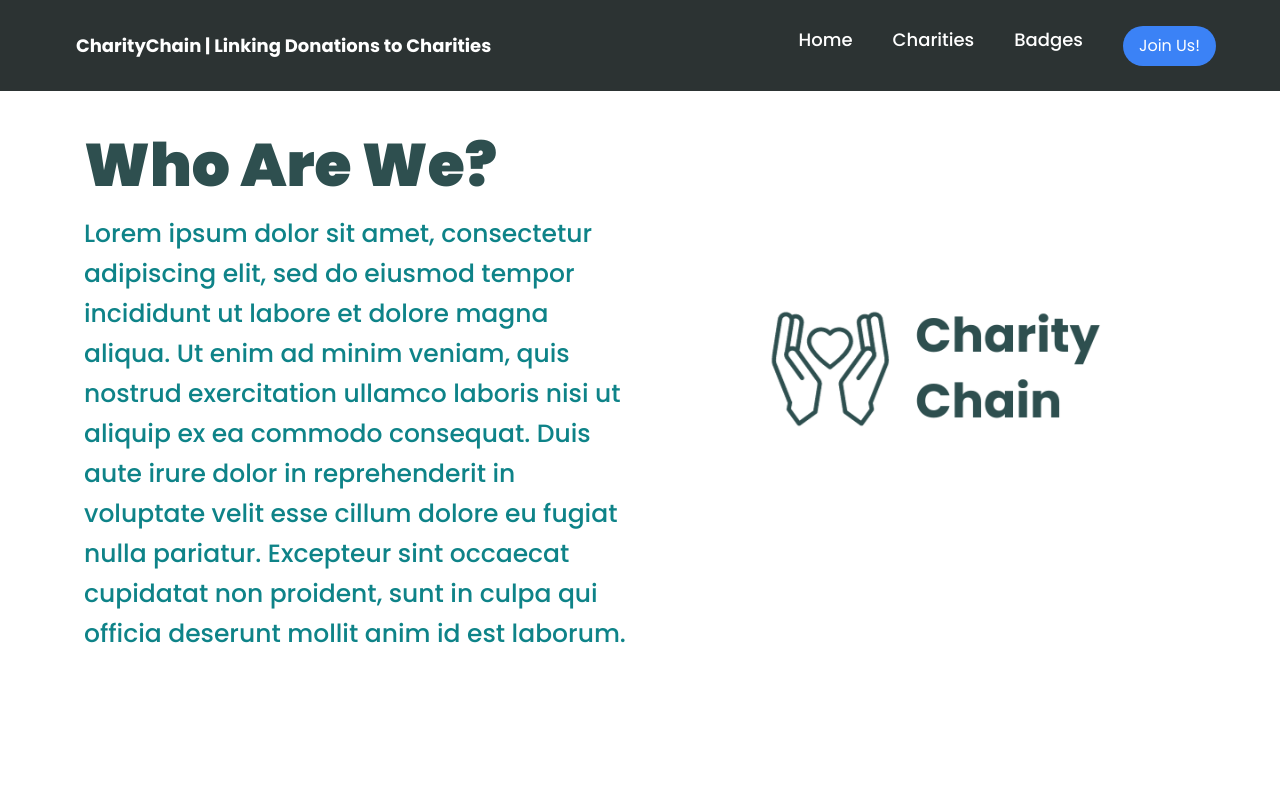
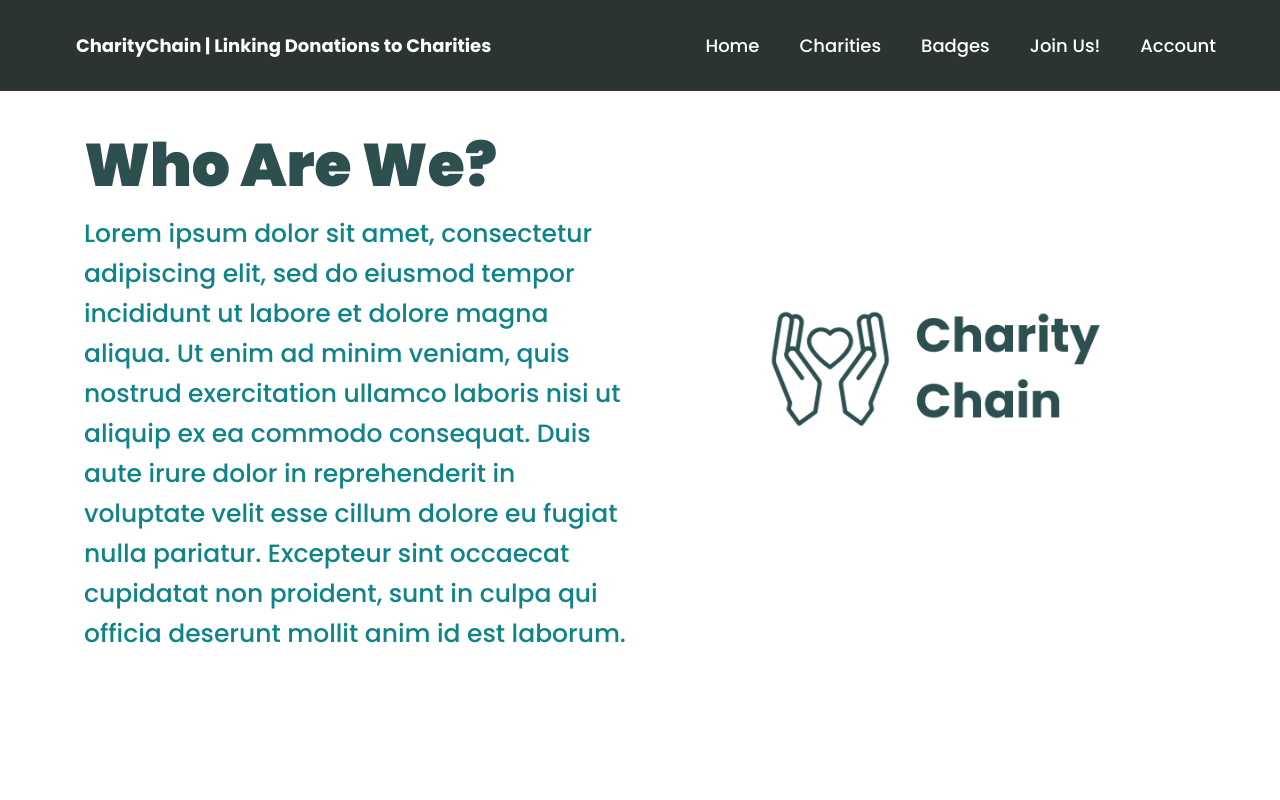
Before and after one commit to meliadamian17/charitychain, a React (Vite) app: page / in a window 1280 px wide. Shown: the top 800 px of the page. Built offline with nearby package versions, Linux system fonts and the light colour scheme.

Commit message:
added account tab, footer

```diff
--- a/src/App.jsx
+++ b/src/App.jsx
@@ -1,33 +1,36 @@
 import { useState } from 'react'
 import './index.css'
-import { Navbar, Home, Search, Badges, Carousel, CharityCard } from './components'
-import { BrowserRouter } from 'react-router-dom'
+import { BrowserRouter, Route, Routes } from 'react-router-dom';
+import { Navbar, Home, Search, Badges, Carousel, CharityCard, Account } from './components';
 
 const App = () => {
-
   return (
-
     <BrowserRouter>
-    <div className= "relative z-0 my-main-bg">
-      <div className>
-
-
+      <div className="relative z-0 my-main-bg">
         <Navbar />
+        <Routes>
+          {/* Route for the home page */}
+          <Route path="/" element={
+            <div>
               <Home />
-      {/* <CharityCard /> */}
-      {/* <Search /> */}
               <Carousel />
               <Badges />
+              {/* ... any other components for the home page */}
             </div>
+          } />
+
+          {/* Route for the account page */}
+          <Route path="/account" element={<Account />} />
+
+          {/* Add more Routes as needed */}
+        </Routes>
+
         <div className="relative z-0">
           {/*footer*/}
         </div>
       </div>
-
-
     </BrowserRouter>
-
   )
 }
 
-export default App
+export default App;
--- /dev/null
+++ b/src/components/Account.jsx
@@ -0,0 +1,11 @@
+import React from 'react';
+
+const Account = () => {
+  return (
+    <div>
+      <h1>Account</h1>
+    </div>
+  );
+}
+
+export default Account;
--- /dev/null
+++ b/src/components/Footer.jsx
@@ -0,0 +1,8 @@
+
+const Footer = () => {
+    return (
+        <footer>
+            <p>© 2021 - Todos los derechos reservados</p>
+        </footer>
+    );
+};
--- a/src/components/Navbar.jsx
+++ b/src/components/Navbar.jsx
@@ -1,5 +1,5 @@
 import React, { useEffect, useState } from "react";
-import { Link } from "react-router-dom";
+import { Link, useNavigate } from "react-router-dom";
 import { styles } from "../styles";
 import { navLinks } from "../constants";
 import Charity_Chain_logo from "../assets/Charity_Chain_logo.png";
@@ -8,6 +8,7 @@ import close from "../assets/close.png";
 import "../index.css";
 import Popup from "reactjs-popup";
 import "reactjs-popup/dist/index.css";
+import Account from "./Account";
 
 const Navbar = () => {
   const [active, setActive] = useState("");
@@ -28,6 +29,21 @@ const Navbar = () => {
 
     return () => window.removeEventListener("scroll", handleScroll);
   }, []);
+
+  const navigate = useNavigate();
+
+  const handleNavLinkClick = (navId, navTitle) => {
+    setActive(navTitle);
+    if (window.location.pathname !== "/") {
+      navigate("/");
+      // Once it has navigated to '/', we update the hash to scroll to the section
+      setTimeout(() => {
+        window.location.hash = navId;
+      }, 0);
+    } else {
+      window.location.hash = navId;
+    }
+  };
 
   return (
     <nav
@@ -54,21 +70,21 @@ const Navbar = () => {
         <ul className='list-none hidden sm:flex flex-row gap-10 justify-start'>
           {navLinks.map((nav) => (
             <li
-              key={nav.id}
-              className={`${
-                active === nav.title ? "text-lg" : "text-white"
-              } text-[18px] font-medium cursor-pointer`}
-              onClick={() => setActive(nav.title)}
-            >
-              <a href={`#${nav.id}`}>{nav.title}</a>
+            key={nav.id}
+            className={`${
+              active === nav.title ? "text-lg" : "text-white"
+            } text-[18px] font-medium cursor-pointer`}
+            onClick={() => handleNavLinkClick(nav.id, nav.title)}
+          >
+            <span>{nav.title}</span>
             </li>
           ))}
 
           <li>
-        <Popup trigger={<button className="bg-blue-500 hover:bg-blue-600 text-white py-2 px-4 rounded-full"> Join Us! </button>} modal>
+        <Popup trigger={<button className="bg-transparent text-white text-[18px] font-medium rounded-full"> Join Us! </button>} modal>
         {close => (
-            <div className="p-4 bg-white rounded-md flex flex-col">
-            <h2 className="text-2xl mb-6">Login</h2>
+            <div className="p-4 bg-white  flex flex-col">
+            <h2 className="text-2xl font-black mb-6 text-darkest-green">Login</h2>
             <form className="flex flex-col justify-between flex-grow">
                 <div className="mb-6">
                 <label className="block text-my-olive text-sm font-bold mb-2" htmlFor="username">
@@ -96,6 +112,13 @@ const Navbar = () => {
         )}
         </Popup>
           </li>
+          <li
+            className={`${
+              active === Account ? "text-lg" : "text-white"
+            } text-[18px] font-medium cursor-pointer`}>
+            <Link to="/account"> Account </Link>
+          </li>
+
         </ul>
 
         <div className='sm:hidden flex flex-1 justify-end items-center'>
--- a/src/components/index.js
+++ b/src/components/index.js
@@ -4,6 +4,7 @@ import Search from './Search'
 import Badges from './Badges'
 import Carousel from './CardCarousel'
 import CharityCard from './CharityCard'
+import Account from './Account'
 
 export {
     Navbar,
@@ -11,5 +12,6 @@ export {
     Search,
     Badges,
     Carousel,
-    CharityCard
+    CharityCard,
+    Account
 }
--- a/src/index.css
+++ b/src/index.css
@@ -89,6 +89,10 @@
   color: #2E4F4F
 }
 
+.text-darkest-green {
+  color: #2C3333
+}
+
 .text-light-teal{
   color: #0E8388;
 }
@@ -113,6 +117,7 @@
   max-width: 100px;
   min-height: 450px;
   padding: 20px; /* Some padding around the content */
+  border: #FFFFFF 1px solid;
   border-radius: 10px; /* Optional rounded corners */
   box-shadow: 0 5px 15px rgba(0, 0, 0, 0.3); /* Optional shadow for a bit of depth */
 }
```
Lines whose indentation alone changed are shown as unchanged.
